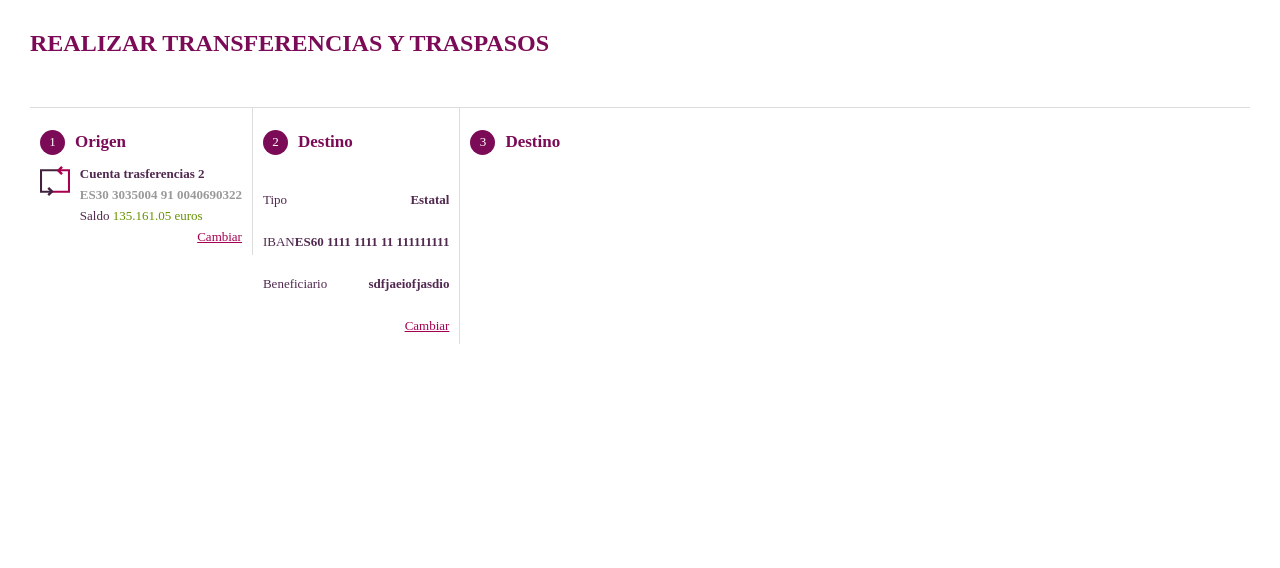
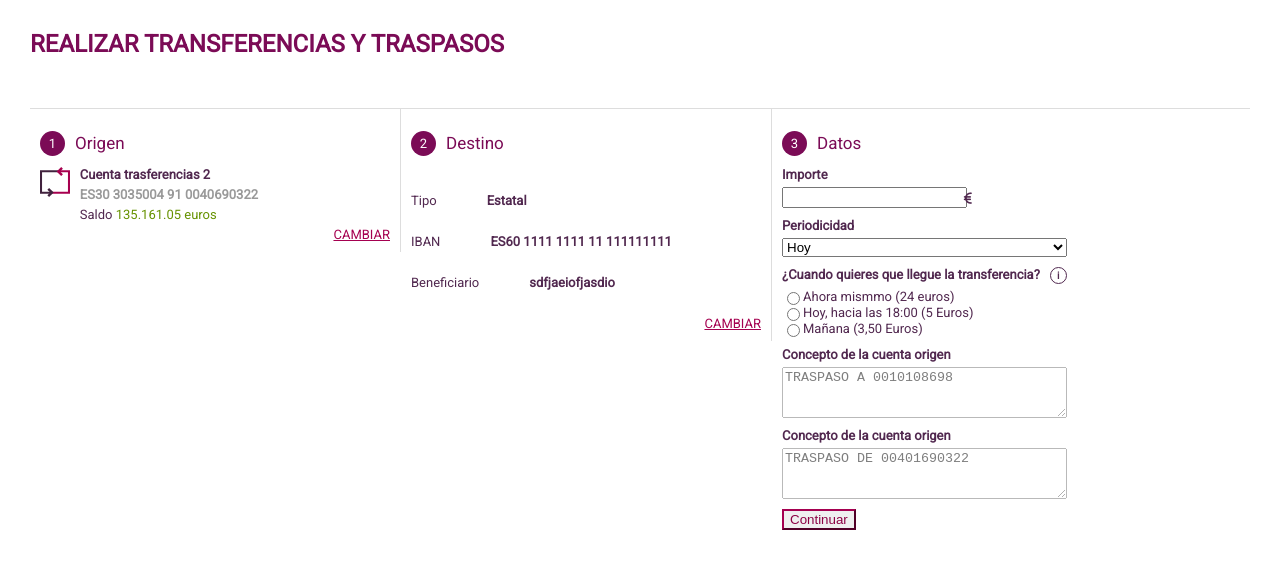
Before and after one commit to silviademiguel7/html-cssVistaLK, a plain HTML site: page index.html in a window 1280 px wide. Drawn offline with Linux system fonts and the light colour scheme.

Commit message:
a falta de hacer los radio button

```diff
--- a/index.html
+++ b/index.html
@@ -5,6 +5,10 @@
     <meta name="viewport" content="width=device-width, initial-scale=1.0" />
     <meta http-equiv="X-UA-Compatible" content="ie=edge" />
     <link rel="stylesheet" href="styles.css" />
+    <script src="https://kit.fontawesome.com/ff7fcb0371.js"></script>
+    <link rel="stylesheet" href="https://use.fontawesome.com/releases/v5.8.1/css/all.css" integrity="sha384-50oBUHEmvpQ+1lW4y57PTFmhCaXp0ML5d60M1M7uH2+nqUivzIebhndOJK28anvf" crossorigin="anonymous">
+    <link href="https://fonts.googleapis.com/css?family=Roboto&display=swap" rel="stylesheet">
+
     <title>Realizar transferencias y traspasos</title>
   </head>
   <body>
@@ -65,11 +69,50 @@
             <div class="container-datos">
                 <div class="container-datos_title">
                     <div class="circle">3</div>
-                    <h2 class="title-datos">Destino</h2>
+                    <h2 class="title-datos">Datos</h2>
                   </div>
-                  <div class="container-datos_main"></div></div>
+                  <div class="container-datos_main">
+                    <form action="" class="formulario-datos">
+                      <div class="datos_main-importe">
+                        <label for="importe" class="label">Importe</label>
+                        <div class="inputImporte">
+                          <input type="text" id="importe" class="inputImporte"><i class="fas fa-euro-sign icono"></i>
+                        </div>
+                      </div>
+                      <div class="datos_main-periodicidad">
+                        <label for="importe" class="label">Periodicidad</label>
+                        <select id="periodicidad">
+                          <option value="Hoy" selected>Hoy</option>
+                        </select>
+                      </div>
+                      <div class="datos_main-horatransferencia">
+                        <div class="label-hora-trasferencia label">¿Cuando quieres que llegue la transferencia?<div class="icono-informacion">i</div></div>
+                        <div class="inputRadio">
+                          <input type="radio" value="" class="input-radio">Ahora mismmo (24 euros)
+                        </div>
+                        <div class="inputRadio">
+                          <input type="radio" value=""  class="input-radio"> Hoy, hacia las 18:00 (5 Euros)
+                        </div>
+                        <div class="inputRadio">
+                          <input type="radio" value=""  class="input-radio">Mañana (3,50 Euros)
+                        </div>
+                      </div>
+                      <div class="datos_main-conceptoCO">
+                        <label for="conceptoCO" class="label">Concepto de la cuenta origen</label>
+                        <textarea name="concepto" id="conceptoCO" cols="30" rows="3" class="textArea" >TRASPASO A 0010108698</textarea>
+                      </div>
+                      <div class="datos_main-conceptoCD">
+                        <label for="conceptoCD" class="label">Concepto de la cuenta origen</label>
+                        <textarea name="concepto" id="conceptoCD" cols="30" rows="3" class="textArea" maxlength="35">TRASPASO DE 00401690322</textarea>
+                      </div>
+                      <div class="btn-submit-div">
+                        <input type="submit" class="btn-submit" value="Continuar">
+                      </div>
+                    </form>
+                  </div>
             </div>
         </main>
       </div>
+      <script src="https://kit.fontawesome.com/3a06b1c9f7.js" crossorigin="anonymous"></script>
   </body>
 </html>
--- a/styles.css
+++ b/styles.css
@@ -5,9 +5,12 @@ body{
   font-size: 13px;
   color: #51284f;
   height: 100vh;
+  font-family: 'Roboto', sans-serif;
 }
 a{
   color:#a50050;
+  text-transform: uppercase;
+
 }
 a:hover{
   color: #1e0f1d;
@@ -51,6 +54,7 @@ text-transform: uppercase;
   border-right: solid 1px #dddddd;
   text-align: left;
   padding: 10px;
+  flex-basis: 350px
 }
 .container-origen_title{
   display: flex;
@@ -59,6 +63,7 @@ text-transform: uppercase;
 .title-origen {
   font-size: 17px;
   color: #7b0b56;
+  font-weight: inherit;
 }
 .container-origen_main{
   display: flex;
@@ -102,14 +107,17 @@ text-transform: uppercase;
   border-right: solid 1px #dddddd;
   text-align: left;
   padding: 10px;
+  flex-basis: 350px
 }
 .container-destino_title{
   display: flex;
   align-items: center;
+
 }
 .title-destino {
   font-size: 17px;
   color: #7b0b56;
+  font-weight: inherit;
 }
 .list-destino{
   list-style: none;
@@ -117,14 +125,14 @@ text-transform: uppercase;
 }
 .list-destino_item{
   display: flex;
-  justify-content: space-between;
 }
 .destino_item-title{
   color:#51284f;
+  margin-right: 50px;
 }
 .destino_item-info{
   font-weight: bold;
-
+  text-align: left;
 }
 
 .container-destino_enlace{
@@ -143,4 +151,101 @@ text-transform: uppercase;
 .title-datos {
   font-size: 17px;
   color: #7b0b56;
+  font-weight: inherit;
 }
+.datos_main-importe{
+  display: flex;
+  flex-direction: column;
+  margin-bottom: 10px;
+}
+
+.inputImporte {
+  position: relative;
+  color:#51284f;
+}
+.icono{
+  position: absolute;
+  right: 95px;
+  top: 5px;
+
+}
+.datos_main-periodicidad{
+  display: flex;
+  flex-direction: column;
+  margin-bottom: 10px;
+}
+.label-hora-trasferencia{
+  display: flex;
+}
+.icono-informacion{
+ border-radius: 100%;
+ height: 15px;
+ width: 15px;
+ border:solid 1px;
+ display: flex;
+ justify-content: center;
+ align-items: center;
+ font-size: 10px;
+ margin-left: 10px;
+}
+.datos_main-horatransferencia{
+  display: flex;
+  flex-direction: column;
+  margin-bottom: 10px;
+}
+.inputRadio{
+  display: flex;
+}
+.inputRadio input[type="radio"] {
+
+}
+.inputRadio input[type="radio"]:checked {
+  border-color: #669200;
+  color:  #669200;
+  content: ;
+}
+.datos_main-conceptoCO{
+  display: flex;
+  flex-direction: column;
+  margin-bottom: 10px;
+}
+.datos_main-conceptoCD{
+  display: flex;
+  flex-direction: column;
+}
+.btn-submit-div{
+  margin-top:10px;
+}
+.input-radio:checked{
+  color: #669200;;
+}
+.input-radio:hover{
+  cursor: pointer;
+}
+.input-radio{
+  background-color: white;
+  color: #ccc;;
+}
+.textArea{
+  opacity: 0.5;
+}
+.textArea:focus{
+  border-color: #66afe9;
+}
+.label{
+  font-weight: bold;
+  margin-bottom: 5px;
+}
+.label:focus{
+  border-color: #66afe9;
+}
+
+.btn-submit{
+  color: #8c0044;
+  border-color:#a50050
+}
+.btn-submit:hover{
+  cursor: pointer;
+  color:#720037;
+  border-color:#4e0026
+}
```
